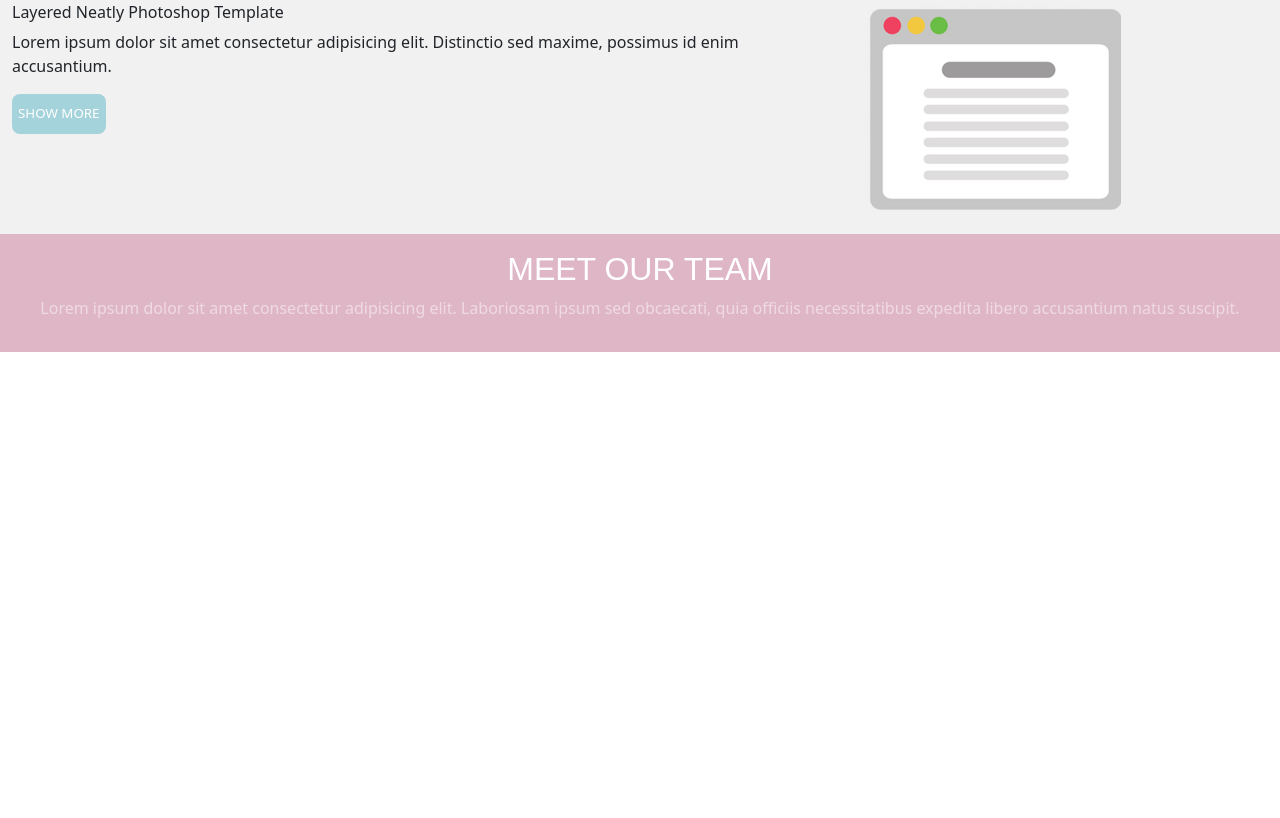
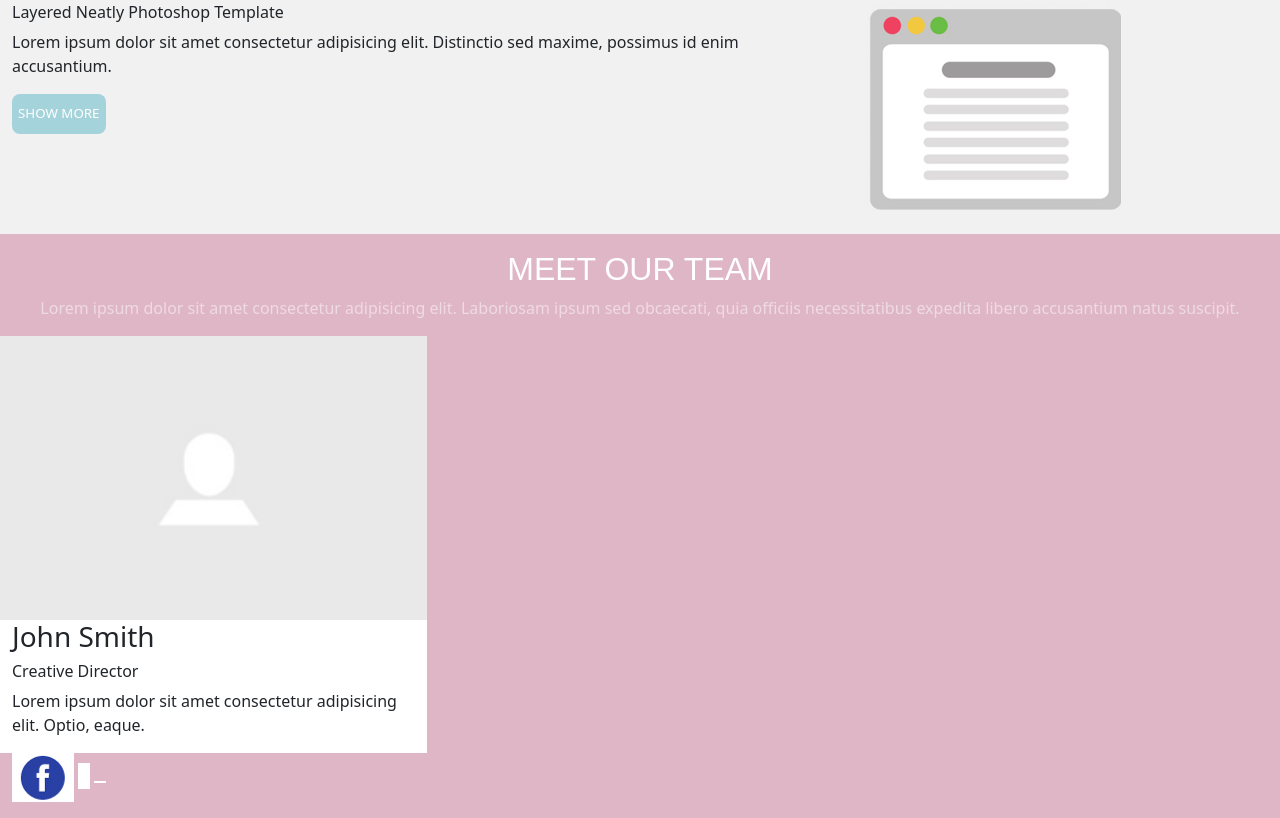
Before and after one commit to livingstonkolbie/Colorful-Flat-Template, a plain HTML site: page index.html in a window 1280 px wide. Shown: the part 1891-2709 px from the top of the page. Before the commit the page ends 2243 px from the top, so only its background shows below. Drawn offline with Linux system fonts and the light colour scheme; a web font is replaced by a local one.

Commit message:
added a little to the meet our team section

```diff
--- a/css/styles.css
+++ b/css/styles.css
@@ -131,6 +131,10 @@
     background-color: #dfb6c6;
 }
 
+.teamCardInfo {
+    background-color: #ffffff;
+}
+
 .meetTeamRow h2 {
     color: #ffffff;
     font-family: "Tektur", sans-serif;
@@ -140,6 +144,7 @@
     color: #efdae3;
 }
 
-.teamCard i {
-    font-size: xx-large;
+.meetTeam button {
+    border: none;
+    background-color: #ffffff;
 }
--- a/index.html
+++ b/index.html
@@ -209,10 +209,27 @@
                 <div class="row teamCard">
                     <div class="col-4">
                         <div class="row">
-                            <img class="img-fluid" src="" alt="">
+                            <img class="img-fluid p-0" src="./images/man-placeholder.png" alt="placeholder for a person's picture">
                         </div>
-                        <div class="row"></div>
-                        <div class="row"></div>
+                        <div class="row teamCardInfo">
+                            <h3>
+                                John Smith
+                            </h3>
+                            <h6>
+                                Creative Director
+                            </h6>
+                            <p>
+                                Lorem ipsum dolor sit amet consectetur adipisicing elit. Optio, eaque.
+                            </p>
+                        </div>
+                        <button>
+                            <!-- below was the last thing you did... added img-fluid... may have made the facebook icon look a little weird, play with this -->
+                            <img class="img-fluid" src="./images/facebook-icon.png" alt="facebook icon">
+                        </button>
+                        <button>
+                            <img src="" alt="">
+                        </button>
+                        <button></button>
                     </div>
                     <div class="col-4">
 
```
Also changed, not shown: images/facebook-icon.png (added), images/pinterest-icon.png (added), images/twitter-icon.png (added).
